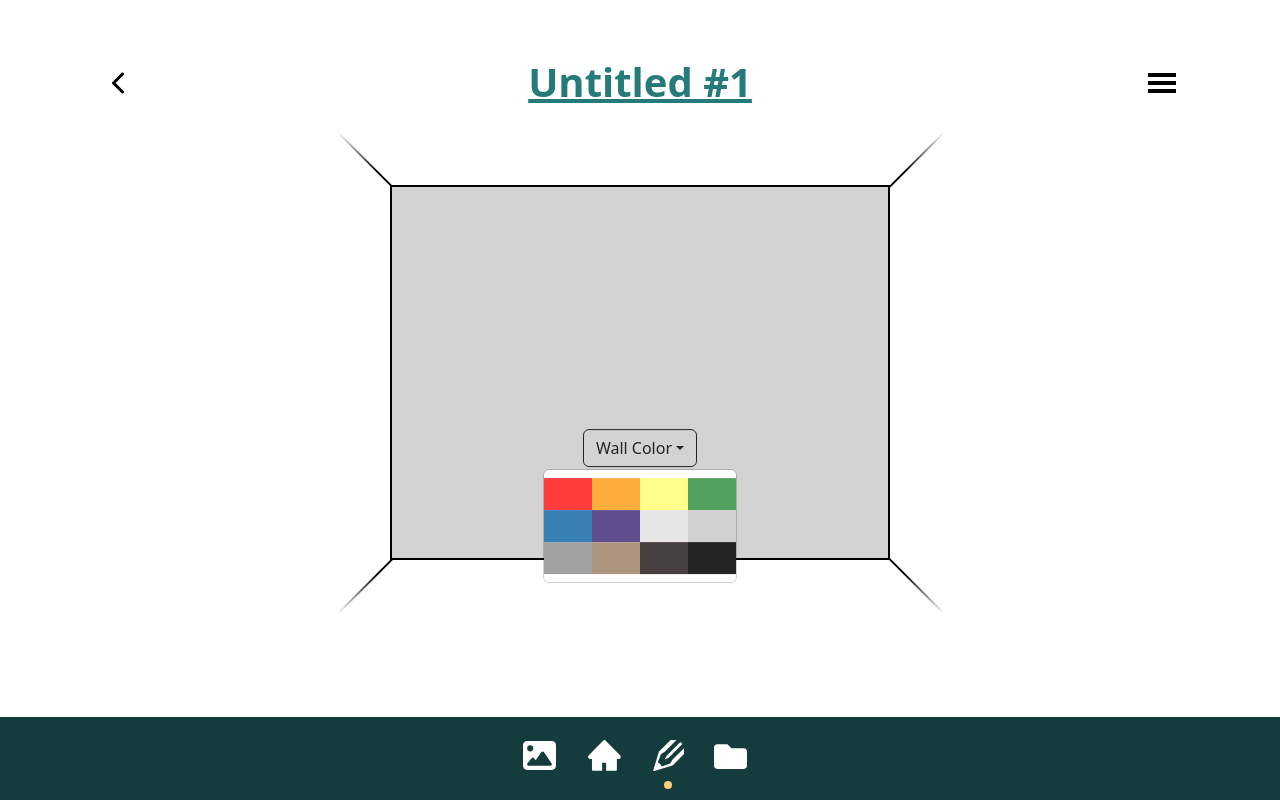
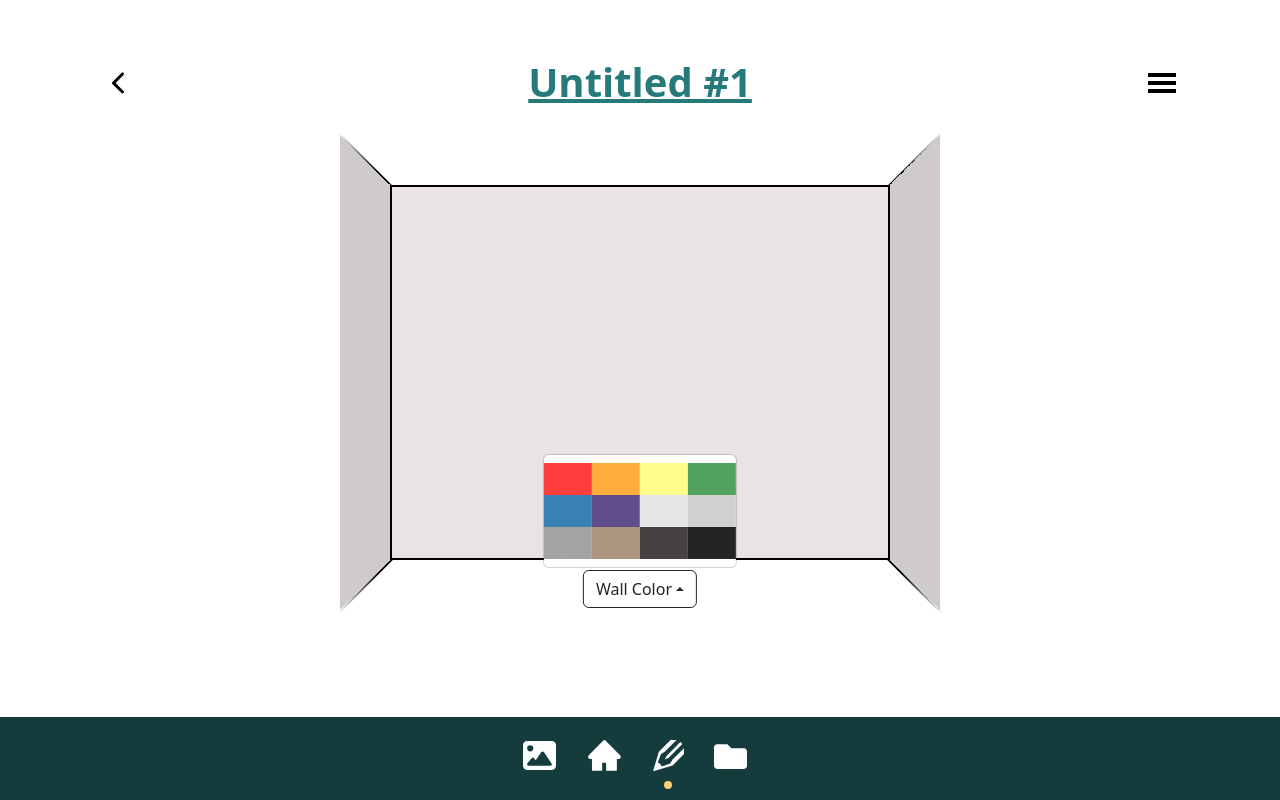
Before and after one commit to RudyCab/wallgenie, a React (Create React App) app: page /WallEditor in a window 1280 px wide. Both pictures are taken after a click on the button "Wall Color". Built offline with nearby package versions, Linux system fonts and the light colour scheme.

Commit message:
added SidePanel to wall component

```diff
--- a/src/Components/SettingsPopup/SettingsPopup.jsx
+++ b/src/Components/SettingsPopup/SettingsPopup.jsx
@@ -63,13 +63,13 @@ const Alert = ({ setAlertDisplayed, popupType }) => {
   let msg = "";
   switch (popupType) {
     case "shuffle":
-      msg = "You decor has been shuffled!";
+      msg = "You decor items have been shuffled!";
       break;
     case "multiselect":
-      msg = "Multiselect is enabled!";
+      msg = "Multiselect is now enabled!";
       break;
     case "upload":
-      msg = "For image uploading, visit the Decor Gallery!";
+      msg = "Visit the Decor Gallery page for more!";
       break;
     default:
       break;
--- a/src/Components/Wall/WallComponent.jsx
+++ b/src/Components/Wall/WallComponent.jsx
@@ -17,16 +17,6 @@ const WallComponent = ({ wall, wallColor }) => {
   const { width, height } = size;
   const { borderColor, borderWidth } = border;
 
-  const rectStyle = {
-    position: "fixed",
-    left: x,
-    top: y,
-    width: width,
-    height: height,
-    border: `${borderWidth}px solid ${borderColor}`,
-    backgroundColor: wallColor,
-  };
-
   const renderLine = (left, top, angle) => {
     return {
       position: "fixed",
@@ -39,6 +29,16 @@ const WallComponent = ({ wall, wallColor }) => {
     };
   };
 
+  const rectStyle = {
+    position: "fixed",
+    left: x,
+    top: y,
+    width: width,
+    height: height,
+    border: `${borderWidth}px solid ${borderColor}`,
+    backgroundColor: wallColor,
+  };
+
   return (
     <div className="wall-component">
       {/* top-left */}
@@ -46,13 +46,87 @@ const WallComponent = ({ wall, wallColor }) => {
       {/* bottom-left */}
       <div style={renderLine(x, y + height / 2, -135)} />
       {/* bottom-right */}
-      <div style={renderLine(width + PADDING, y + height / 2, 135)} />
+      <div style={renderLine(width + PADDING - 2, y + height / 2, 135)} />
       {/* top-right */}
-      <div style={renderLine(width + PADDING, y - height / 2, 45)} />
+      <div style={renderLine(width + PADDING - 2, y - height / 2, 45)} />
+
+      <SidePanel wall={wall} wallColor={wallColor} side={"left"} />
+      <SidePanel wall={wall} wallColor={wallColor} side={"right"} />
+
       {/* main wall rect */}
       <div style={rectStyle} />
     </div>
   );
 };
 
+const SidePanel = ({ wall, wallColor, side }) => {
+  // extract values
+  const { constants, coordinates, size } = wall;
+  const { PADDING } = constants;
+  const { x, y } = coordinates;
+  const { width, height } = size;
+
+  const darkenedWallColor = darkenColor(wallColor, 25);
+
+  const ARBITRARY_LARGE_VAL = 100;
+  let myPadding = PADDING > ARBITRARY_LARGE_VAL ? 50 : PADDING; // clips side panels if viewing on laptop
+
+  const left = side === "left" ? x - myPadding : x + width; // x-coordinate for rect and triangle subcomponents
+  const gradientDirection = side === "left" ? "right" : "left";
+
+  const rectStyle = {
+    position: "fixed",
+    left: left,
+    top: y - 1, // extra padding
+    width: myPadding,
+    height: height + 2, // extra padding
+    backgroundColor: darkenedWallColor,
+  };
+
+  const topTriangleStyle = {
+    position: "fixed",
+    left: left,
+    top: y - myPadding,
+    width: myPadding,
+    height: myPadding,
+    backgroundImage: `linear-gradient(to top ${gradientDirection}, ${darkenedWallColor} 50%, transparent 50%)`,
+  };
+
+  const bottomTriangleStyle = {
+    position: "fixed",
+    left: left,
+    top: y + height,
+    width: myPadding,
+    height: myPadding,
+    backgroundImage: `linear-gradient(to bottom ${gradientDirection}, ${darkenedWallColor} 50%, transparent 50%)`,
+  };
+
+  return (
+    <>
+      <div style={topTriangleStyle} />
+      <div style={rectStyle} />
+      <div style={bottomTriangleStyle} />
+    </>
+  );
+};
+
+function darkenColor(hex, amount) {
+  hex = hex.replace("#", "");
+
+  const r = parseInt(hex.substring(0, 2), 16);
+  const g = parseInt(hex.substring(2, 4), 16);
+  const b = parseInt(hex.substring(4, 6), 16);
+
+  // Darken each RGB component
+  const darkenedR = Math.max(0, r - amount);
+  const darkenedG = Math.max(0, g - amount);
+  const darkenedB = Math.max(0, b - amount);
+
+  // Convert darkened RGB back to hex
+  const darkenedHex = `#${darkenedR.toString(16).padStart(2, "0")}${darkenedG
+    .toString(16)
+    .padStart(2, "0")}${darkenedB.toString(16).padStart(2, "0")}`;
+  return darkenedHex;
+}
+
 export default WallComponent;
--- a/src/WallEditor/WallEditorPage.css
+++ b/src/WallEditor/WallEditorPage.css
@@ -44,7 +44,6 @@ body {
   display: flex;
   justify-content: center;
   align-items: center;
-  transform: translate(0%, -55%);
 }
 
 .dropdown-grid {
--- a/src/WallEditor/WallEditorPage.jsx
+++ b/src/WallEditor/WallEditorPage.jsx
@@ -11,6 +11,7 @@ import { useNavigate } from "react-router-dom";
 import Dropdown from "react-bootstrap/Dropdown";
 import DropdownButton from "react-bootstrap/DropdownButton";
 import { FaCircle } from "react-icons/fa";
+import { IoIosAddCircleOutline } from "react-icons/io";
 import Colors from "./Colors";
 
 function WallEditorPage() {
@@ -27,7 +28,7 @@ function WallEditorPage() {
   const __DISPLAY_SLIDER = false;
 
   // Wall Constants
-  let PADDING = 15; // left, right padding
+  let PADDING = 17.5;
   const MAX_WIDTH = 500;
 
   const wall_width = Math.min(window.innerWidth - 2 * PADDING, MAX_WIDTH);
@@ -57,9 +58,9 @@ function WallEditorPage() {
     { PADDING: PADDING, MAX_WIDTH: MAX_WIDTH } // constants
   );
 
-  const [wallColor, setWallColor] = useState("lightgrey");
-  const [wallTexture, setWallTexture] = useState("plain");
-  const [isTextured, setIsTextured] = useState(false);
+  const [wallColor, setWallColor] = useState("#e8e4e4");
+  // const [wallTexture, setWallTexture] = useState("plain");
+  // const [isTextured, setIsTextured] = useState(false);
 
   const ColorDropdownItem = ({ color }) => {
     return (
@@ -72,6 +73,28 @@ function WallEditorPage() {
       </Dropdown.Item>
     );
   };
+
+  const dropdownButtonStyle = {
+    position: "fixed",
+    top: wall.coordinates.y + wall.size.height + 10,
+    left: "50%",
+    transform: "translateX(-50%)",
+  };
+
+  let colors = [
+    Colors.RED,
+    Colors.ORANGE,
+    Colors.YELLOW,
+    Colors.GREEN,
+    Colors.BLUE,
+    Colors.PURPLE,
+    Colors.WHITE,
+    Colors.LIGHTGRAY,
+    Colors.GRAY,
+    Colors.TAN,
+    Colors.BROWN,
+    Colors.BLACK,
+  ];
 
   return (
     <div className="wallEditor">
@@ -98,23 +121,16 @@ function WallEditorPage() {
         </div>
 
         {/* WALL COLOR DROPDOWN */}
-        <div className="dropdown-container">
-          <DropdownButton drop="down-centered" title="Wall Color" variant="n/a">
-            <div className="dropdown-grid">
-              <ColorDropdownItem color={Colors.RED} />
-              <ColorDropdownItem color={Colors.ORANGE} />
-              <ColorDropdownItem color={Colors.YELLOW} />
-              <ColorDropdownItem color={Colors.GREEN} />
-              <ColorDropdownItem color={Colors.BLUE} />
-              <ColorDropdownItem color={Colors.PURPLE} />
-              <ColorDropdownItem color={Colors.WHITE} />
-              <ColorDropdownItem color={Colors.LIGHTGRAY} />
-              <ColorDropdownItem color={Colors.GRAY} />
-              <ColorDropdownItem color={Colors.TAN} />
-              <ColorDropdownItem color={Colors.BROWN} />
-              <ColorDropdownItem color={Colors.BLACK} />
-            </div>
-          </DropdownButton>
+        <div className="dropdown-container" style={dropdownButtonStyle}>
+          {!alertDisplayed && (
+            <DropdownButton drop="up-centered" title="Wall Color" variant="n/a">
+              <div className="dropdown-grid">
+                {colors.map((color, index) => (
+                  <ColorDropdownItem color={color} key={index} />
+                ))}
+              </div>
+            </DropdownButton>
+          )}
         </div>
 
         {__DISPLAY_SLIDER && (
```
